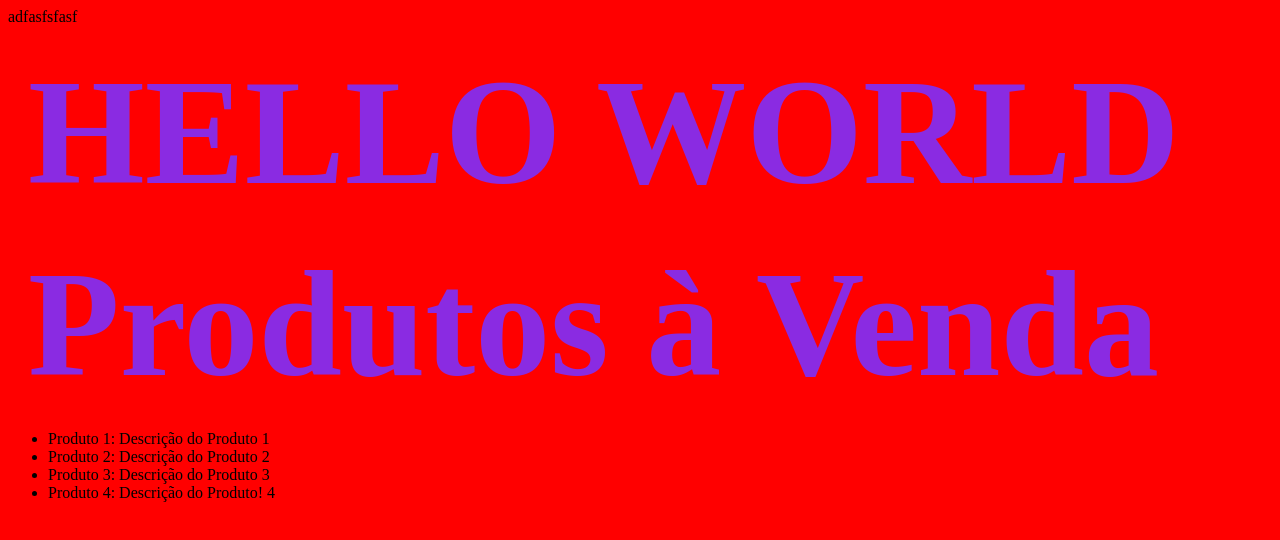
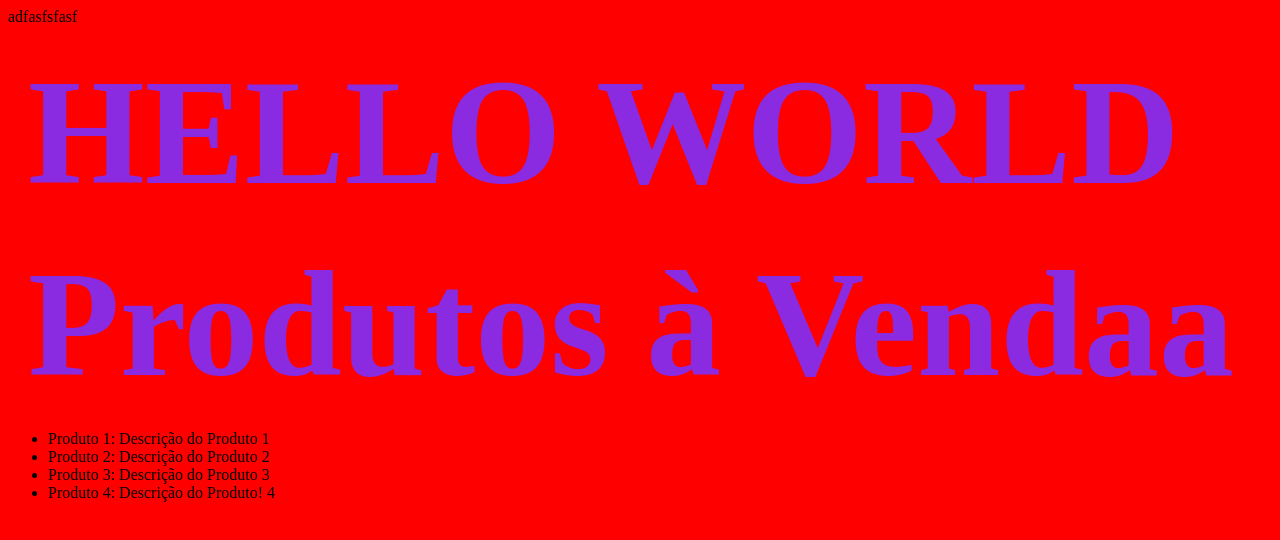
Before and after one commit to Andrey-Marques/vendas-wa, a plain HTML site: page indexx.html in a window 1280 px wide. Drawn offline with Linux system fonts and the light colour scheme.

Commit message:
commit certo agora com a issue #04

```diff
--- a/indexx.html
+++ b/indexx.html
@@ -9,7 +9,7 @@
 <body>
     adfasfsfasf
     <h1>HELLO WORLD</h1>
-    <h1>Produtos à Venda</h1>
+    <h1>Produtos à Vendaa</h1>
     <ul>
     <li>Produto 1: Descrição do Produto 1</li>
     <li>Produto 2: Descrição do Produto 2</li>
```
